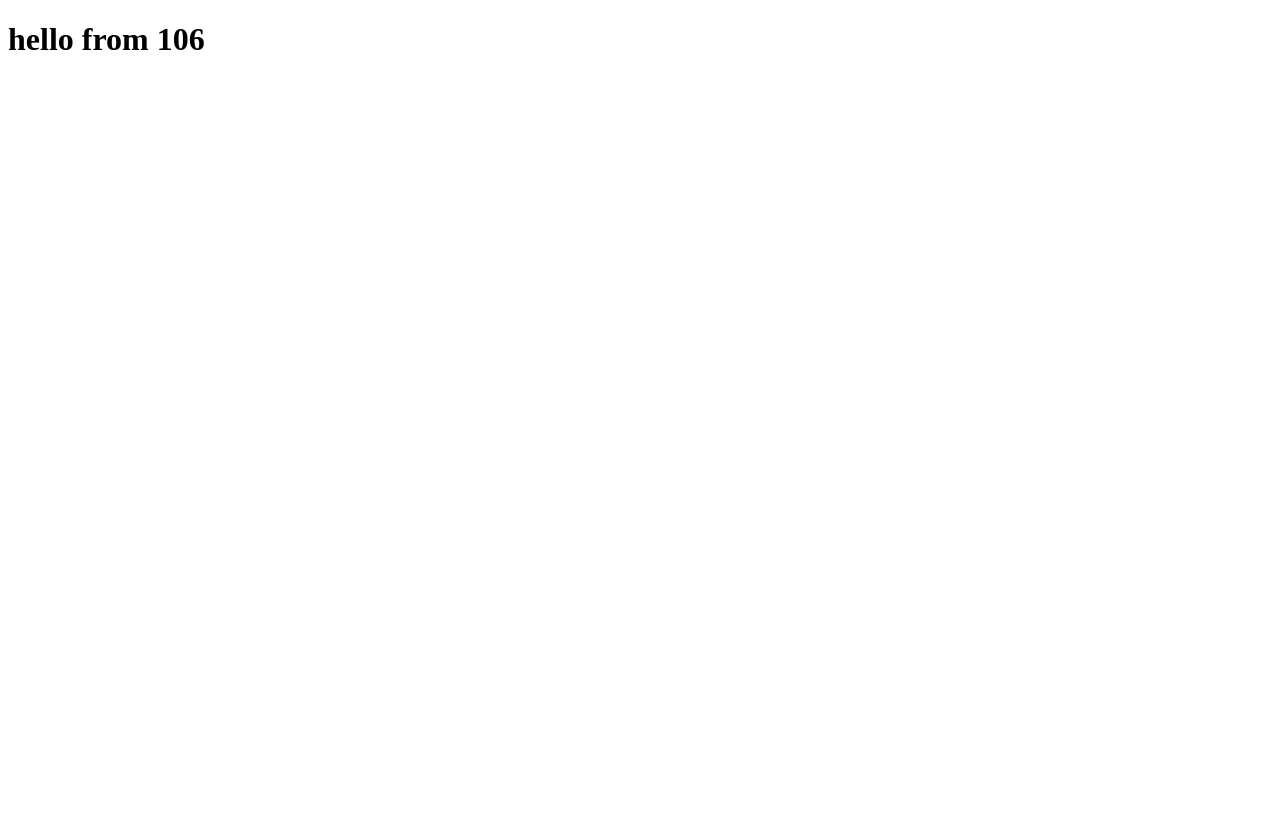
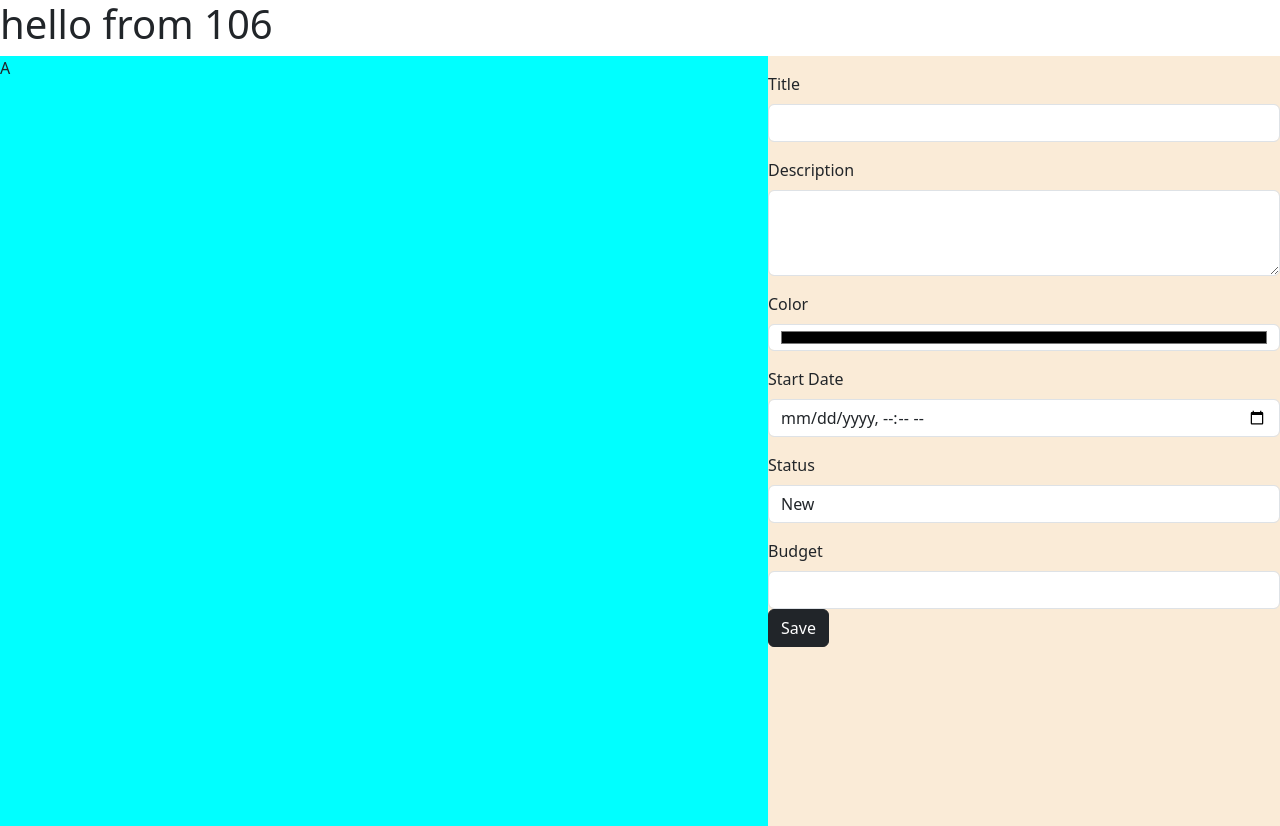
Before and after one commit to ctwohofakit/106, a plain HTML site: page index.html in a window 1280 px wide. Before the commit the page ends 800 px from the top, so only its background shows below. Drawn offline with nearby package versions, Linux system fonts and the light colour scheme.

Commit message:
SecondClass

```diff
--- a/index.html
+++ b/index.html
@@ -3,14 +3,66 @@
 <head>
     <meta charset="UTF-8">
     <meta name="viewport" content="width=device-width, initial-scale=1.0">
+    <link rel="stylesheet" href="./style.css">
+    <link href="https://cdn.jsdelivr.net/npm/bootstrap@5.3.3/dist/css/bootstrap.min.css" rel="stylesheet" integrity="sha384-QWTKZyjpPEjISv5WaRU9OFeRpok6YctnYmDr5pNlyT2bRjXh0JMhjY6hW+ALEwIH" crossorigin="anonymous">
     <title>Test</title>
 </head>
 
 
 <body>
     <h1>hello from 106</h1>
+    <main>
+        <section id="list">A</section>
+        <section id="form">
+        <div class="mt-3">
+            <label for="txtTitle" class="form-label">Title</label>
+            <input type="text" class="form-control" id="txtTitle">
+        </div>
+        <div class="mt-3">
+            <label for="txtDescription" class="form-label">Description</label>
+            <textarea rows="3" class="form-control" id="txtDescription"></textarea>
+        </div>
+        <div class="mt-3">
+            <label for="selColor" class="form-label">Color</label>
+            <input type="color" class="form-control" id="selColor">
+        </div>
+        <div class="mt-3">
+            <label for="selDate" class="form-label">Start Date</label>
+            <input type="datetime-local" class="form-control" id="selDate">
+        </div>
+        <div class="mt-3">
+            <label for="selStatus" class="form-label">Status</label>
+            <select class="form-control" id="selStatus">
+            <option value="">New</option>
+            <option value="">In Progress</option>
+            <option value="">Completed</option>
+            <option value="">Canceled</option>
+        </select>
+        </div>
+        <div class="mt-3">
+            <label for="numBudget" class="form-label">Budget</label>
+            <input type="number" class="form-control" id="numBudget">
+        </div>
 
+        <div>
+            <button id="btnSave" class="btn btn-dark" id="">Save</button>
+        </div>
+
+
+
+
+
+
+
+
+
+    </section>
+
+    </main>
+
+    <script src="https://code.jquery.com/jquery-3.7.1.js" integrity="sha256-eKhayi8LEQwp4NKxN+CfCh+3qOVUtJn3QNZ0TciWLP4=" crossorigin="anonymous"></script>
     <script src="./script/app.js"></script>
+
 </body>
 
 </html>
--- a/script/app.js
+++ b/script/app.js
@@ -1,10 +1,18 @@
-function sayGoodbye(){
-    console.log("Goodbye");
+function saveTask(){
+    console.log("saving task");
+}
+
+
+function init(){
+    console.log("task manager");
+    //load data
+
+
+
+    //hook the events
+    $("#btnSave").click(saveTask);
+
 
 }
 
-function sayHello(){
-    console.log("Hello");
-    sayGoodbye ();
-}
-    window.onload = sayGoodbye;
+window.onload=init;
--- /dev/null
+++ b/style.css
@@ -0,0 +1,15 @@
+
+main{
+    display:flex;
+    height:calc(100vh - 30px);
+}
+
+#list{
+    flex:3;
+    background-color:aqua;
+}
+
+#form{
+    flex:2;
+    background-color: antiquewhite;
+}
```
